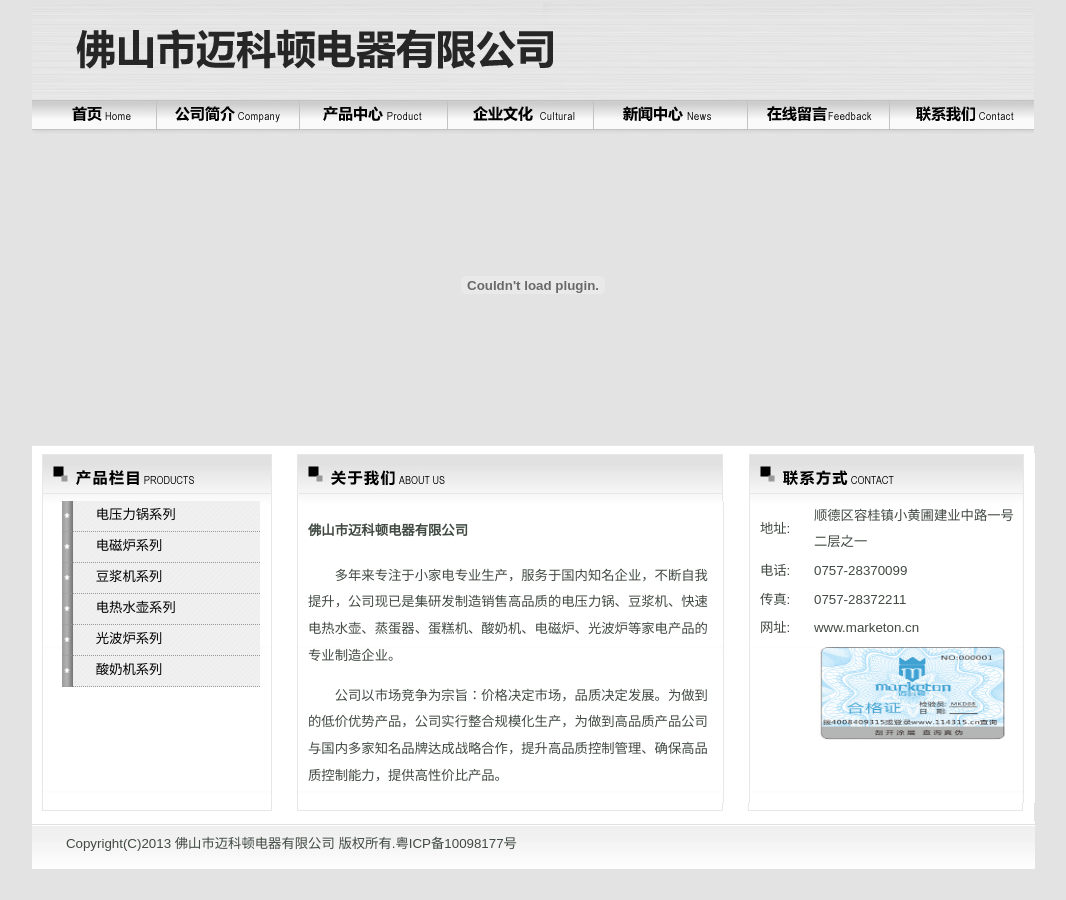
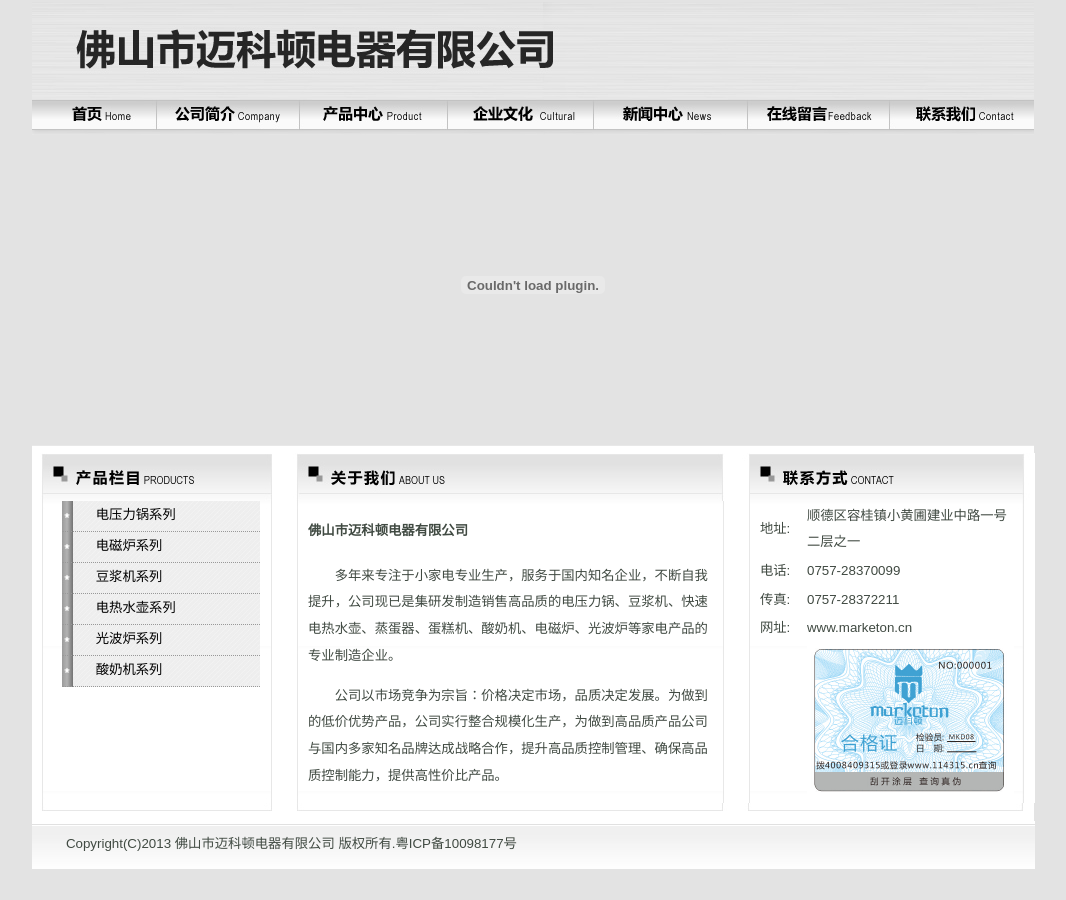
Before and after one commit to yang123186/cn, a Jekyll site: the page built from index.md, in a window 1280 px wide. Shown: the whole page, without its empty margins (106-1172 px from the left). Built offline with Jekyll 4.4.1, drawn with Linux system fonts in a browser that asks for light colours.

Commit message:
xiu gai fwbz.jpg size

```diff
--- a/_layouts/default.html
+++ b/_layouts/default.html
@@ -253,7 +253,7 @@
   </tr>
   <tr>
     <td></td>
-    <td> <img src="{{ site.url }}/resource/fwbz.jpg" height="100" width="200"></td>
+    <td> <img src="{{ site.url }}/resource/fwbz.jpg" height="155" width="207"></td>
   </tr>
 
 </tbody></table>
```
